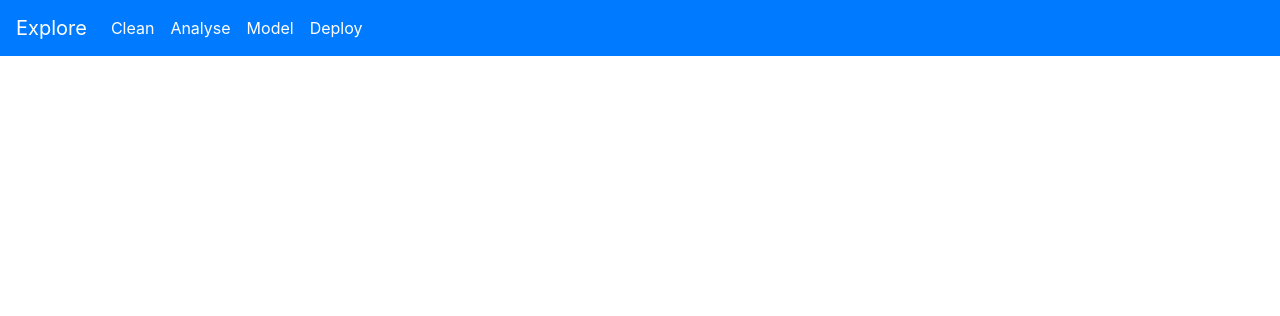
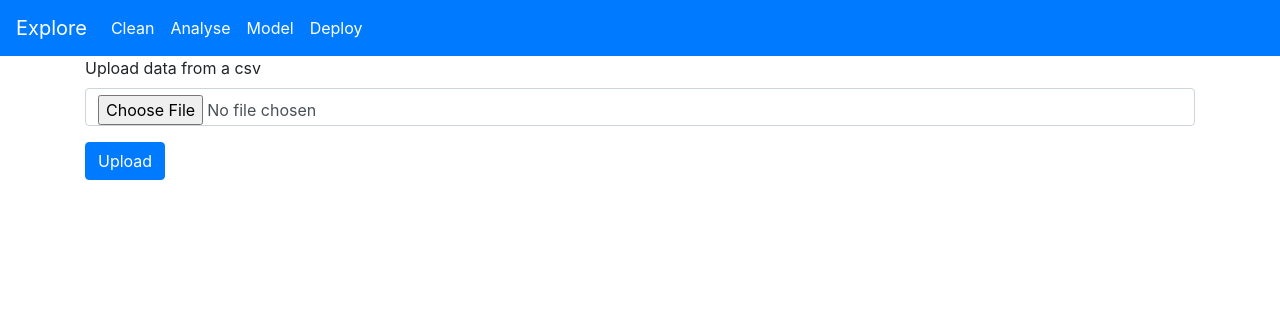
Before and after one commit to SammyOngaya/qml, a Flask app: page / in a window 1280 px wide. Shown: the top 316 px of the page. Run offline with Flask 2, Linux system fonts and the light colour scheme; some libraries are stand-ins or nearby versions.

Commit message:
Added file upload capability

```diff
--- a/qml/templates/index.html
+++ b/qml/templates/index.html
@@ -39,7 +39,28 @@
     </nav>
 
     <div class="container">
-        {% block content %} {% endblock %}
+
+
+<!-- Start Data Upload form -->
+
+{% block content %}
+
+<form method="post">
+    <div class="form-group">
+        <label for="file">Upload data from a csv</label>
+        <input type="file" name="data_fle_upload"
+               placeholder="Search file for upload" class="form-control"
+               value="{{ request.form['file'] }}"></input>
+    </div>
+    <div class="form-group">
+        <button type="submit" class="btn btn-primary">Upload</button>
+    </div>
+</form>
+{% endblock %}
+
+<!-- end data upload form -->
+
+
     </div>
 
     <!-- Optional JavaScript -->
```
